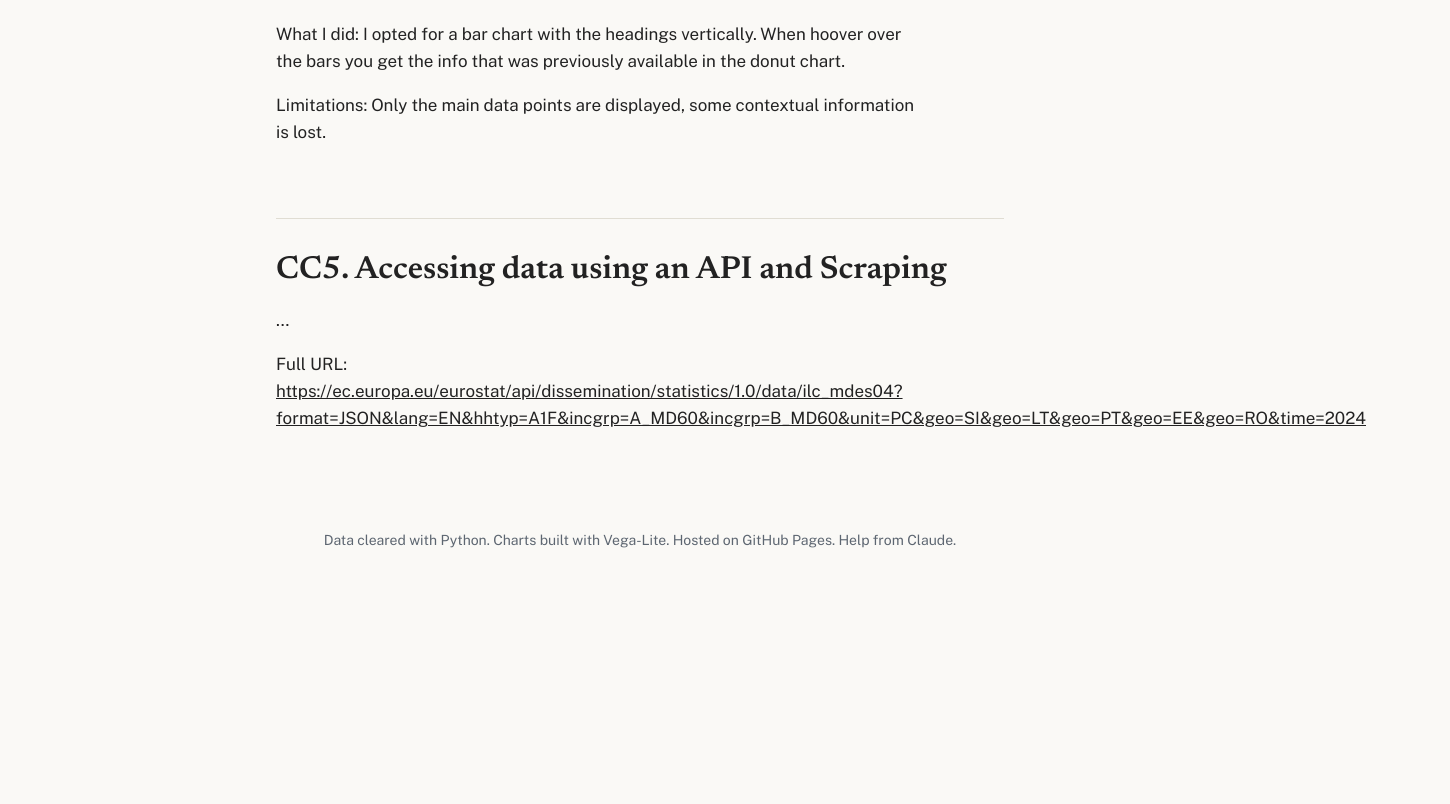
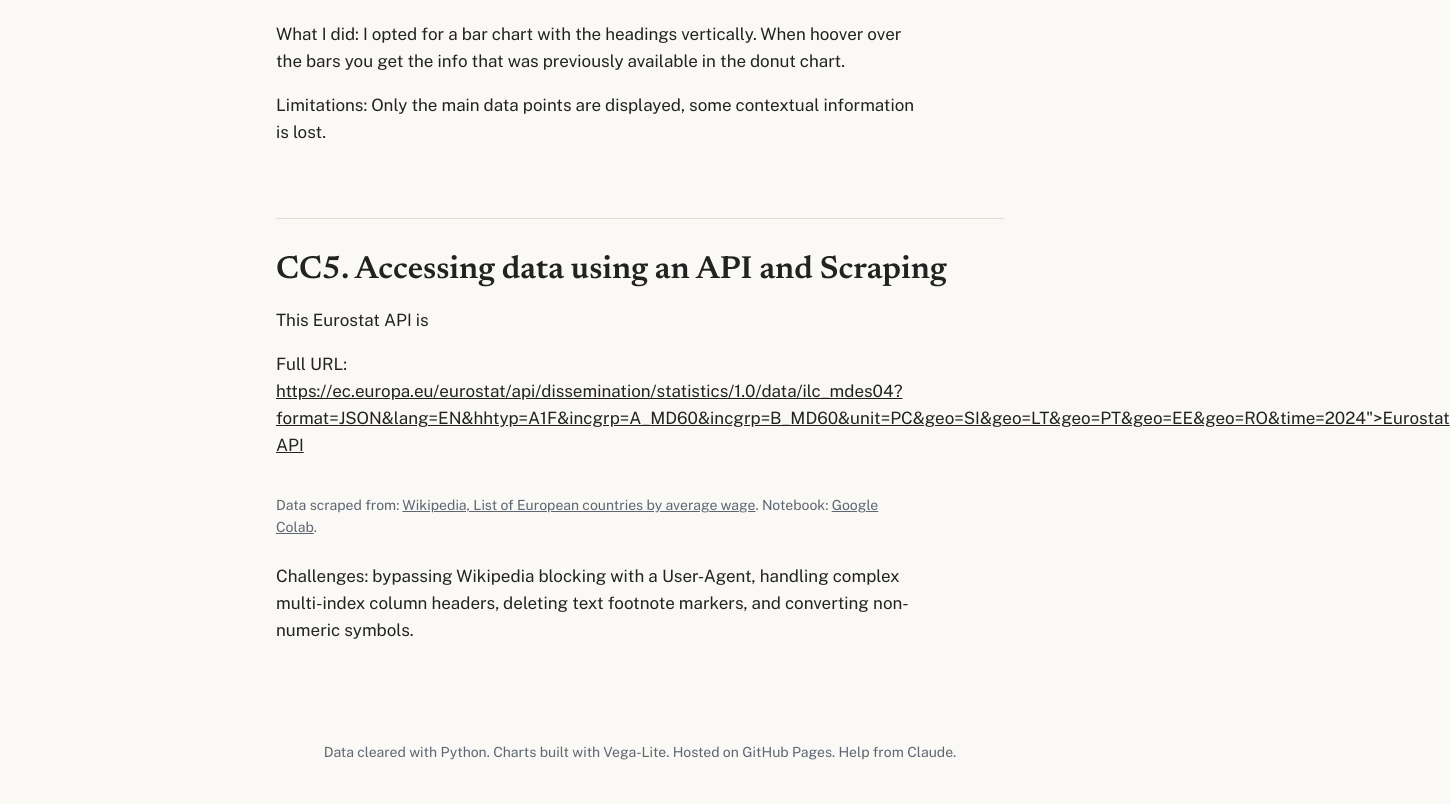
Before and after one commit to vsccunha/vsccunha.github.io, a plain HTML site: page portfolio.html in a window 1280 px wide. Shown: the part 2346-3150 px from the top of the page, 1450 px wide, since content can reach past the window. Before the commit the page ends 2938 px from the top, so only its background shows below. Drawn offline with nearby package versions, Linux system fonts and the light colour scheme; a script that the page names is missing.

Commit message:
Update portfolio.html

```diff
--- a/portfolio.html
+++ b/portfolio.html
@@ -367,10 +367,16 @@
             </script>
 
           <!-- Functional description, in your own words: (a) base URL, (b) elements, (c) data returned -->
-            <p> ... </p>
-            <p>Full URL: <a href="https://ec.europa.eu/eurostat/api/dissemination/statistics/1.0/data/ilc_mdes04?format=JSON&lang=EN&hhtyp=A1F&incgrp=A_MD60&incgrp=B_MD60&unit=PC&geo=SI&geo=LT&geo=PT&geo=EE&geo=RO&time=2024">https://ec.europa.eu/eurostat/api/dissemination/statistics/1.0/data/ilc_mdes04?format=JSON&amp;lang=EN&amp;hhtyp=A1F&amp;incgrp=A_MD60&amp;incgrp=B_MD60&amp;unit=PC&amp;geo=SI&amp;geo=LT&amp;geo=PT&amp;geo=EE&amp;geo=RO&amp;time=2024</a></p>
+            <p> This Eurostat API is  </p>
+            <p>Full URL: <a href="https://ec.europa.eu/eurostat/api/dissemination/statistics/1.0/data/ilc_mdes04?format=JSON&lang=EN&hhtyp=A1F&incgrp=A_MD60&incgrp=B_MD60&unit=PC&geo=SI&geo=LT&geo=PT&geo=EE&geo=RO&time=2024">https://ec.europa.eu/eurostat/api/dissemination/statistics/1.0/data/ilc_mdes04?format=JSON&amp;lang=EN&amp;hhtyp=A1F&amp;incgrp=A_MD60&amp;incgrp=B_MD60&amp;unit=PC&amp;geo=SI&amp;geo=LT&amp;geo=PT&amp;geo=EE&amp;geo=RO&amp;time=2024">Eurostat API</a></p>
 
-        </section>
+          <!-- Scraping chart -->
+            <div id="cc5-chart2" class="chart"></div>
+            <p class="source">Data scraped from: <a href="https://en.wikipedia.org/wiki/List_of_European_countries_by_average_wage">Wikipedia, List of European countries by average wage</a>. Notebook: <a href="https://colab.research.google.com/drive/1aXCdN5wZTgNLFIp4OE4oPNF77QuCBAMi?usp=sharing">Google Colab</a>.</p>
+
+          <!-- Commentary, max 25 words -->
+            <p> Challenges: bypassing Wikipedia blocking with a User-Agent, handling complex multi-index column headers, deleting text footnote markers, and converting non-numeric symbols. </p>
+            </section>
 
     </div>
   </main>
@@ -426,7 +432,7 @@
 
  // ---------- CC5: accessing data: API and Scrapper ----------
     let figure_9_spec = "https://raw.githubusercontent.com/vsccunha/vsccunha.github.io/refs/heads/main/week%205/cc5_api_chart.json";
-    let figure_10_spec = "";
+    let figure_10_spec = "https://raw.githubusercontent.com/vsccunha/vsccunha.github.io/refs/heads/main/week%205/cc5_average_monthly_wage.json";
 
     vegaEmbed('#cc5-chart1', figure_9_spec, chartOptions);
     vegaEmbed('#cc5-chart2', figure_10_spec, chartOptions);
```
